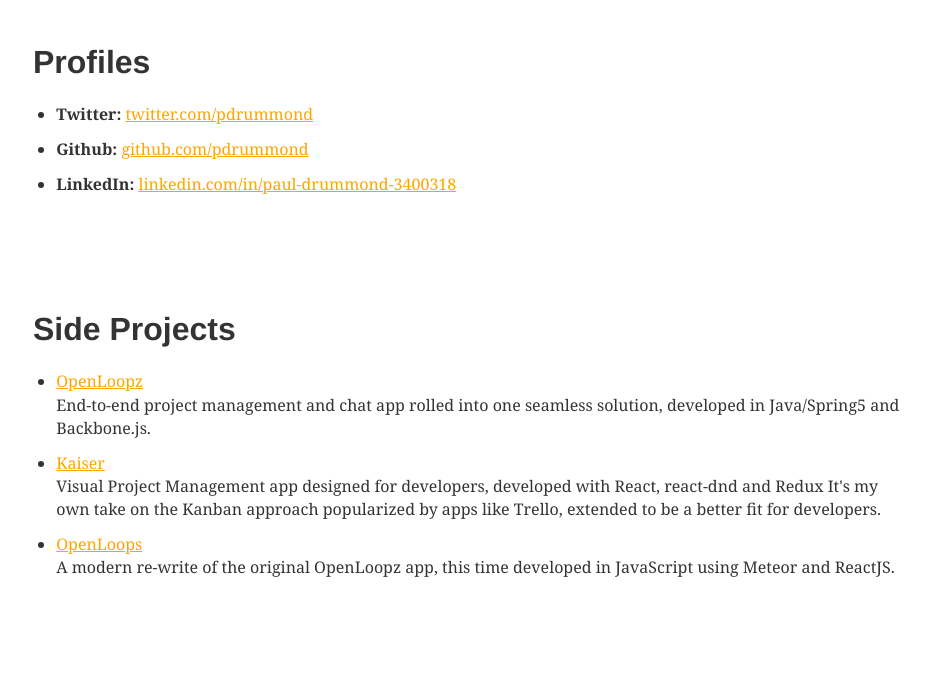
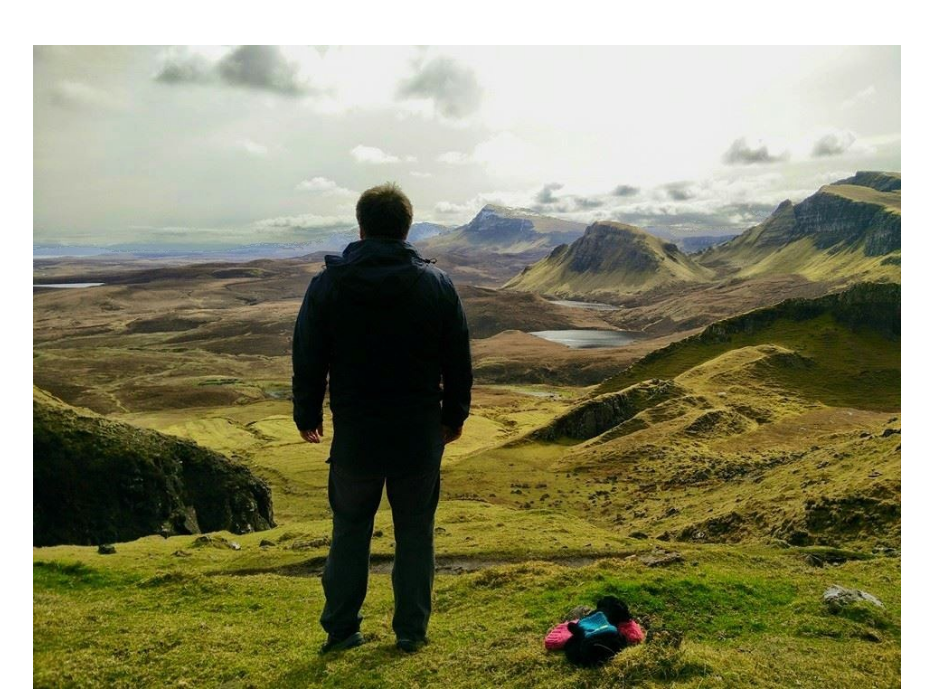
Before and after one commit to pdrummond/pauldrummond.dev, a Gatsby site: page /about in a window 1280 px wide. Shown: the part 103-800 px from the top of the page, without its empty margins (173-1105 px from the left). Built offline with nearby package versions, Linux system fonts and the light colour scheme; Gatsby itself is replaced by a stand-in of ours; some packages are replaced by stand-ins of ours.

Commit message:
Added photo of Skye to the about page.

```diff
--- a/src/pages/about.js
+++ b/src/pages/about.js
@@ -5,7 +5,9 @@
   return (
     <HomeLayout {...props}>
       <div>
+        <img src="/images/skye.png" alt="photo of me on Isle of Skye" />
         <h1>Profiles</h1>
+
         <ul>
           <li>
             <b>Twitter:</b>{" "}
```
Also changed, not shown: static/images/skye.png (added).
